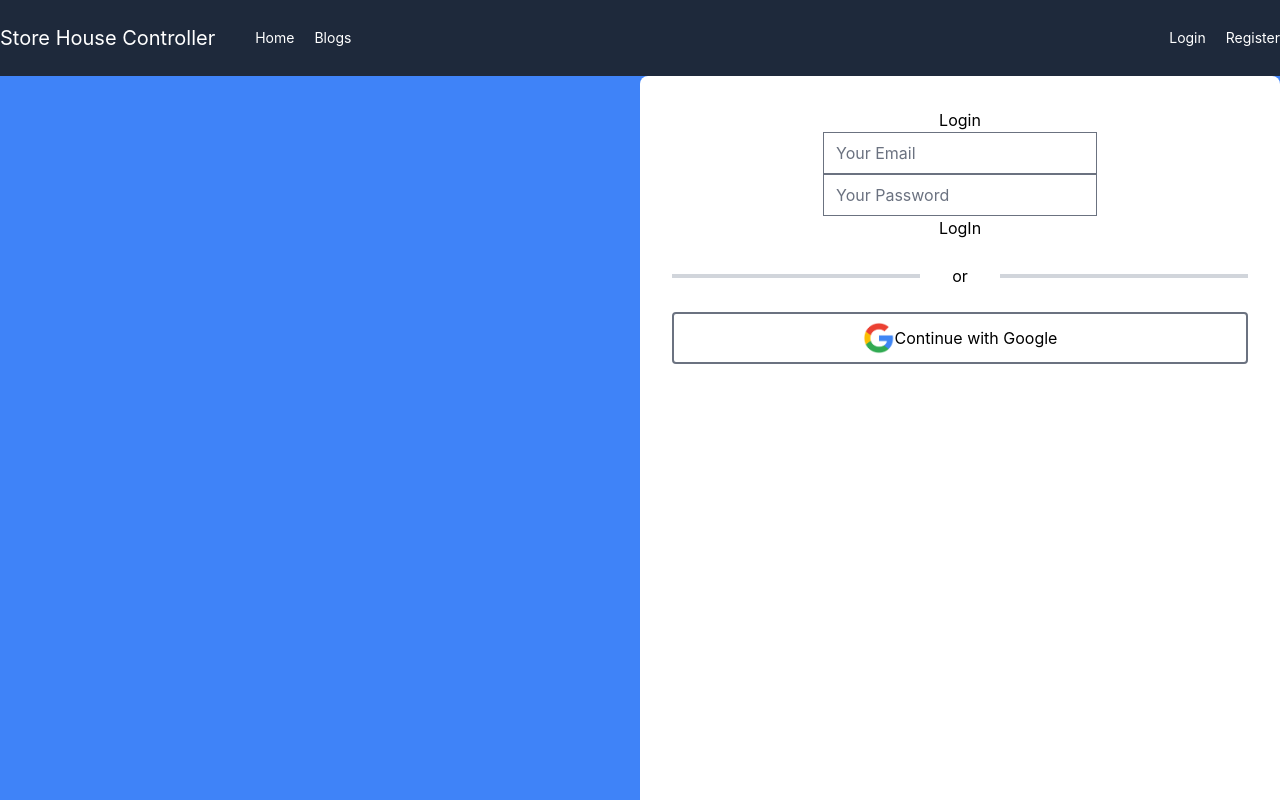
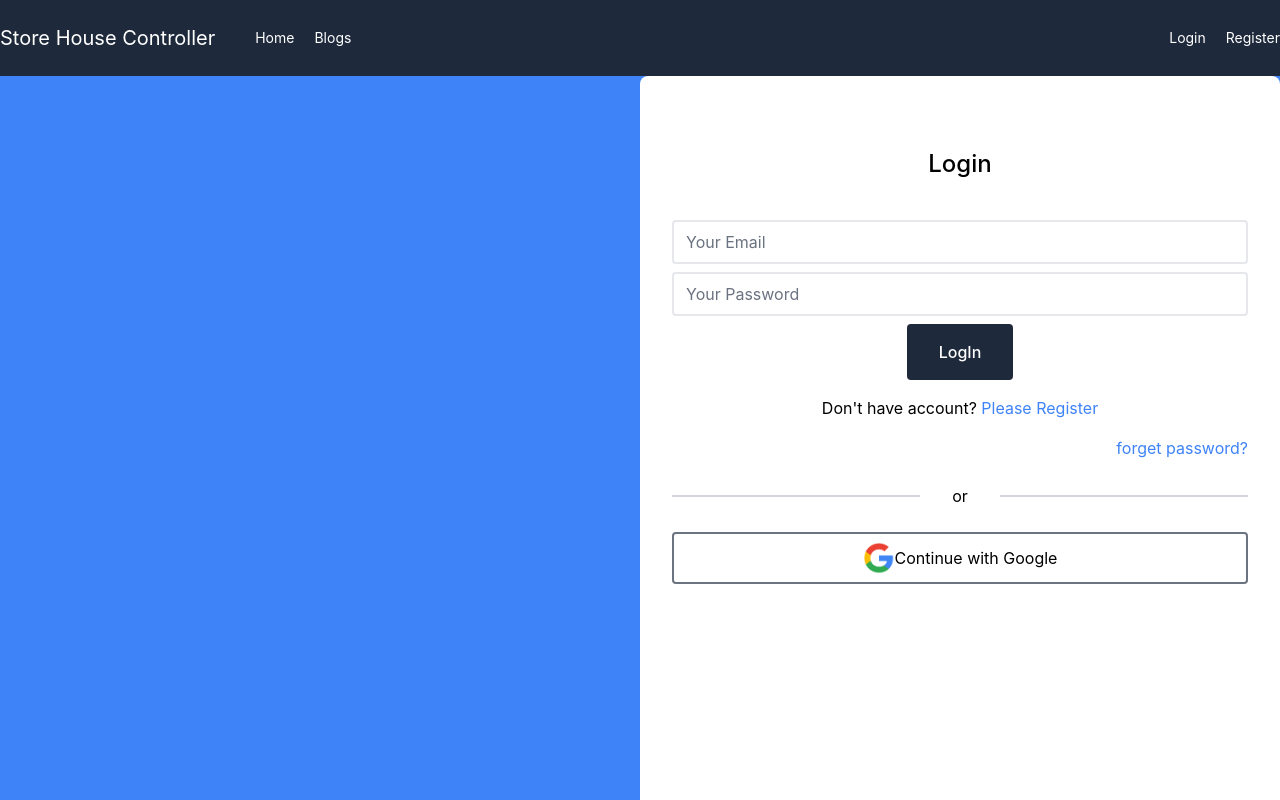
Before and after one commit to asaduzzaman599/warehouse-management-client-side, a React (Create React App) app: page /login in a window 1280 px wide. Shown: the top 800 px of the page. Built offline with nearby package versions, Linux system fonts and the light colour scheme; no server answers.

Commit message:
reset password added

```diff
--- a/src/Components/Auth/Login/Login.js
+++ b/src/Components/Auth/Login/Login.js
@@ -1,16 +1,26 @@
-import React, { useEffect } from 'react';
-import { useAuthState, useSignInWithEmailAndPassword } from 'react-firebase-hooks/auth';
-import { useLocation, useNavigate } from 'react-router-dom';
+import { async } from '@firebase/util';
+import React, { useEffect, useState } from 'react';
+import { useAuthState, useSendPasswordResetEmail, useSignInWithEmailAndPassword } from 'react-firebase-hooks/auth';
+import { Link, useLocation, useNavigate } from 'react-router-dom';
+import { toast } from 'react-toastify';
 import { auth } from '../../../firebase.init';
 import useToken from '../../../hooks/useToken';
 import SocialLogin from '../SocialLogin/SocialLogin';
 
 const Login = () => {
     const [user] = useAuthState(auth)
-    const [
-        signInWithEmailAndPassword, u, loading, error,] = useSignInWithEmailAndPassword(auth);
+    const [signInWithEmailAndPassword, u, loading, hookError,] = useSignInWithEmailAndPassword(auth);
 
+    console.log(loading)
+    //password reset hook
+    const [sendPasswordResetEmail, sending, resetPasswordError] = useSendPasswordResetEmail(auth);
+
+    //access token
     const [token] = useToken(user)
+
+    const [email, setEmail] = useState('')
+    //error
+    const [error, setError] = useState('')
 
     const location = useLocation()
     const navigate = useNavigate()
@@ -24,6 +34,7 @@ const Login = () => {
     }, [token])
     const handleForm = (event) => {
         event.preventDefault()
+        setError('')
 
         const email = event.target.email.value
         const password = event.target.password.value
@@ -31,19 +42,41 @@ const Login = () => {
 
 
     }
+
+    const resetPassword = async () => {
+        setError('')
+        if (!email) {
+            return setError('Please enter your email')
+        }
+        if (!(/^\S+@\S+\.\S+$/).test(email)) {
+
+            return setError('Invalid email')
+        }
+        await sendPasswordResetEmail(email)
+        toast('Password reset mail sent')
+    }
+
     return (
         <div className='bg-blue-500'>
-            <div className='w-2/4 ml-auto min-h-full bg-white p-8  min-h-screen rounded-lg'>
-                <h3>Login</h3>
+            <div className='md:w-2/4 ml-auto min-h-full bg-white p-8  min-h-screen rounded-lg'>
+                <h3 className='my-10 text-2xl font-medium'>Login</h3>
                 <form onSubmit={handleForm}>
-                    <div>
-                        <input type="email" name="email" id="email" placeholder='Your Email' />
+                    <div className=' mb-2 '>
+                        <input type="email" name="email" onChange={(event) => setEmail(event.target.value)} id="email" className='border-2 border-gray-200 w-full rounded ' placeholder='Your Email' />
+                        <p className='text-left text-red-600 text-sm'>{error}</p>
                     </div>
                     <div>
-                        <input type="password" name="password" id="password" placeholder='Your Password' />
+                        <input type="password" name="password" className='border-2 border-gray-200 w-full mb-2 rounded ' id="password" placeholder='Your Password' />
                     </div>
-                    <input type="submit" value="LogIn" />
+                    <input type="submit" value="LogIn" className='py-4 px-8 font-medium text-white  bg-slate-800 cursor-pointer hover:text-white hover:bg-slate-800 rounded duration-500' />
+
+                    <p className='my-4'>
+                        Don't have account? <Link to="/register" className=' text-blue-500 hover:underline ' >Please Register</Link></p>
+
                 </form>
+                <div className='text-right'>
+                    <button onClick={resetPassword} className=' text-blue-500 hover:underline ' type=''>forget password?</button>
+                </div>
 
                 <SocialLogin from={from}></SocialLogin>
             </div>
--- a/src/Components/Auth/Register/Register.js
+++ b/src/Components/Auth/Register/Register.js
@@ -1,8 +1,9 @@
 import React, { useEffect, useState } from 'react';
 import { useAuthState, useCreateUserWithEmailAndPassword } from 'react-firebase-hooks/auth';
-import { useNavigate } from 'react-router-dom';
+import { Link, useNavigate } from 'react-router-dom';
 import { auth } from '../../../firebase.init';
 import useToken from '../../../hooks/useToken';
+import Loading from '../../Shared/Loading/Loading';
 import SocialLogin from '../SocialLogin/SocialLogin';
 
 const Register = () => {
@@ -33,7 +34,7 @@ const Register = () => {
 
         if (!name) {
             return
-        } if (!email) {
+        } if (!(/^\S+@\S+\.\S+$/).test(email)) {
             return
         }
         if (!password || password.length < 6) {
@@ -45,28 +46,34 @@ const Register = () => {
         console.log(name, email, password)
         createUserWithEmailAndPassword(email, password)
     }
+    if (loading) {
+        return <Loading></Loading>
+    }
     return (
         <div className='bg-blue-500 '>
-            <div className='w-2/4 mr-auto min-h-screen bg-white  p-8 rounded-lg'>
-                <h3>Register</h3>
+            <div className='md:w-2/4 mr-auto min-h-screen bg-white  p-8 rounded-lg'>
+                <h3 className='my-10 text-2xl font-medium'>Register</h3>
                 <form onSubmit={handleForm} >
                     <div>
 
-                        <input type="text" name="name" id="name" placeholder='Your Name' />
+                        <input type="text" className='border-2 border-gray-200 w-full mb-2 rounded ' name="name" id="name" placeholder='Your Name' />
                     </div>
                     <div>
-                        <input type="email" name="email" id="email" placeholder='Your Email' />
+                        <input type="email" className='border-2 border-gray-200 w-full mb-2 rounded ' name="email" id="email" placeholder='Your Email' />
                     </div>
                     <div>
-                        <input type="password" name="password" id="password" placeholder='Your Password' />
+                        <input type="password" className='border-2 border-gray-200 w-full mb-2 rounded ' name="password" id="password" placeholder='Your Password' />
                     </div>
                     <div>
-                        <input type="password" name="confirmPassword" id="confirmPassword" placeholder='Confirm Password' />
+                        <input type="password" className='border-2 border-gray-200 w-full mb-2 rounded ' name="confirmPassword" id="confirmPassword" placeholder='Confirm Password' />
                     </div>
 
 
+                    <input type="submit" value="Register" className='py-4 px-8 font-medium text-white  bg-slate-800 cursor-pointer hover:text-white hover:bg-slate-800 rounded duration-500' />
 
-                    <input type="submit" value="Register" />
+                    <p className='mt-4'>
+                        Already have an account? <Link to="/login" className=' text-blue-500 hover:underline' >Please login</Link></p>
+
                 </form>
 
                 <SocialLogin from={from}></SocialLogin>
--- a/src/Components/Auth/SocialLogin/SocialLogin.js
+++ b/src/Components/Auth/SocialLogin/SocialLogin.js
@@ -19,9 +19,9 @@ const SocialLogin = ({ from = '/' }) => {
     return (
         <div className='w-full'>
             <div className='flex items-center my-6'>
-                <div className='w-4/5 border-2 h-0 border-gray-300 mr-8'></div>
+                <div className='w-4/5 border-b-2 h-0 border-gray-300 mr-8'></div>
                 or
-                <div className='w-4/5 border-2  h-0 border-gray-300 ml-8'></div>
+                <div className='w-4/5 border-b-2  h-0 border-gray-300 ml-8'></div>
             </div>
             <button onClick={googleLogin} className='border-2 border-gray-500 rounded w-full py-2 px-8 flex justify-center items-center '>
                 <img src={google} className="w-8" alt="" /> Continue with Google</button>
--- a/src/Components/Home/ProductsPieChart/ProductsPieCharts.js
+++ b/src/Components/Home/ProductsPieChart/ProductsPieCharts.js
@@ -1,5 +1,5 @@
 import React, { PureComponent } from 'react';
-import { PieChart, Pie, Sector, Cell, ResponsiveContainer, Tooltip } from 'recharts';
+import { PieChart, Pie, Sector, Cell, ResponsiveContainer, Tooltip, Legend, Scatter } from 'recharts';
 
 const ProductsPieCharts = ({ items }) => {
     return (
@@ -8,6 +8,10 @@ const ProductsPieCharts = ({ items }) => {
                 <Pie data={items} dataKey="quantity" cx="50%" cy="50%" outerRadius={60} fill="#8884d8" />
                 <Pie data={items} dataKey="sold" cx="50%" cy="50%" innerRadius={70} outerRadius={90} fill="#82ca9d" label />
                 <Tooltip />
+
+                <Scatter name="Product" data={items} fill="#8884d8" line shape="cross" />
+                <Scatter name="Sold" data={items} fill="#82ca9d" line shape="diamond" />
+
             </PieChart>
         </ResponsiveContainer>
     );
```
